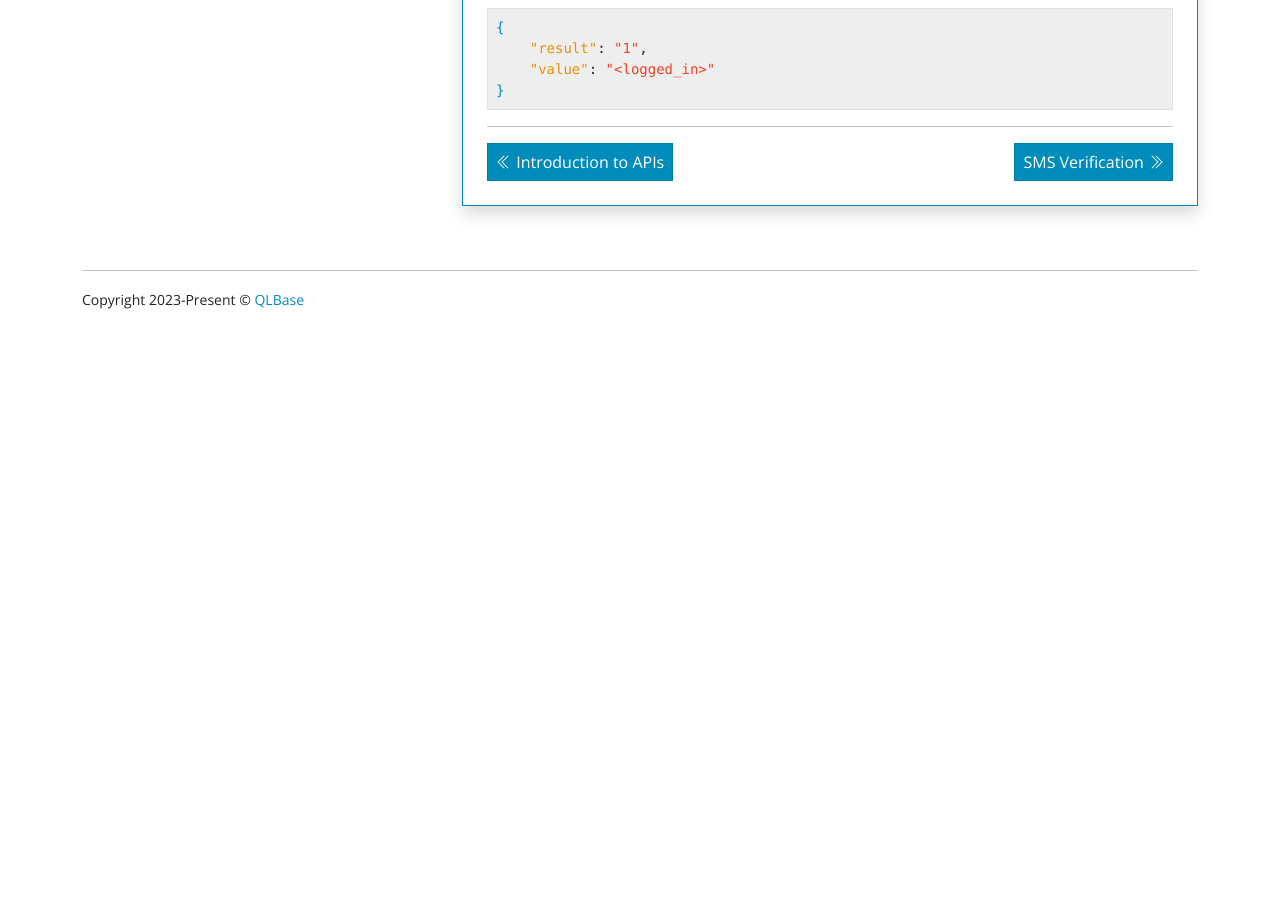
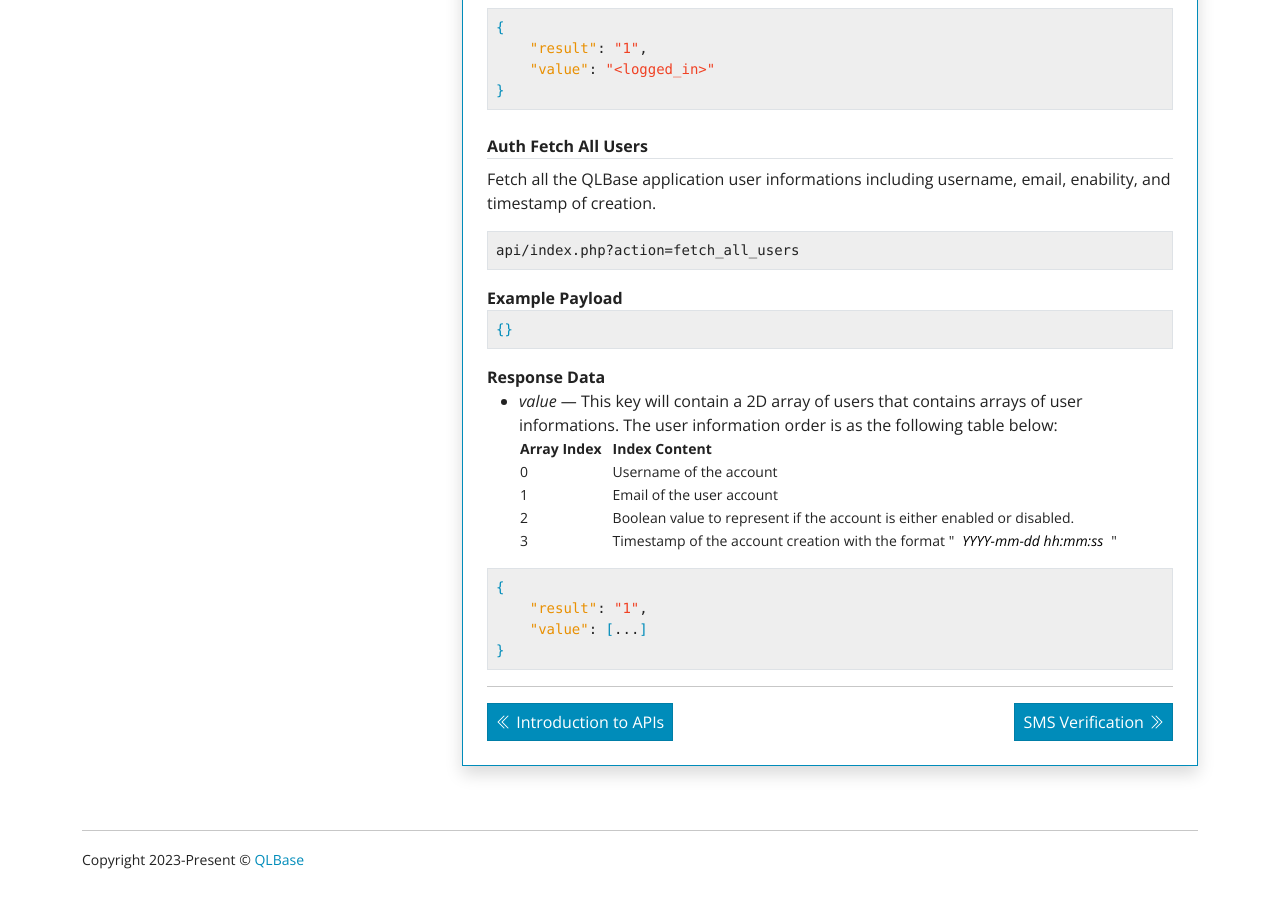
Before and after one commit to nthnn/QLBase, a Vue app in the folder documentations/: page /authentication in a window 1280 px wide. Shown: the part 6300-7207 px from the top of the page. Before the commit the page ends 6659 px from the top, so only its background shows below. Built offline with nearby package versions, Linux system fonts and the light colour scheme.

Commit message:
Fetch all user action documentations.

```diff
--- a/documentations/src/views/Authentication.vue
+++ b/documentations/src/views/Authentication.vue
@@ -264,6 +264,47 @@
     <span class="text-warning">"value"</span>: <span class="text-danger">"&lt;logged_in&gt;"</span>
 <span class="text-primary">}</span></pre>
 
+<b class="mt-4 mb-2 d-block border-bottom fw-bold">Auth Fetch All Users</b>
+    <p>Fetch all the QLBase application user informations including username, email, enability, and timestamp of creation.</p>
+    <pre class="bg-secondary border-gray border rounded p-2">api/index.php?action=fetch_all_users</pre>
+
+    <b>Example Payload</b>
+    <pre class="bg-secondary border-gray border rounded p-2"><span class="text-primary">{}</span></pre>
+
+    <b>Response Data</b>
+    <ul>
+        <li>
+            <i>value</i> &mdash; This key will contain a 2D array of users that contains arrays of user informations. The user information order is as the following table below:
+            <table class="table table-hover">
+                <tr>
+                    <th>Array Index</th>
+                    <th>Index Content</th>
+                </tr>
+                <tr>
+                    <td>0</td>
+                    <td>Username of the account</td>
+                </tr>
+                <tr>
+                    <td>1</td>
+                    <td>Email of the user account</td>
+                </tr>
+                <tr>
+                    <td>2</td>
+                    <td>Boolean value to represent if the account is either enabled or disabled.</td>
+                </tr>
+                <tr>
+                    <td>3</td>
+                    <td>Timestamp of the account creation with the format &quot;<i>YYYY-mm-dd hh:mm:ss</i>&quot;</td>
+                </tr>
+            </table>
+        </li>
+    </ul>
+
+    <pre class="bg-secondary border-gray border rounded p-2"><span class="text-primary">{</span>
+    <span class="text-warning">"result"</span>: <span class="text-danger">"1"</span>,
+    <span class="text-warning">"value"</span>: <span class="text-primary">[</span>...<span class="text-primary">]</span>
+<span class="text-primary">}</span></pre>
+
     <hr/>
     <div class="row">
         <div class="col-6">
```
